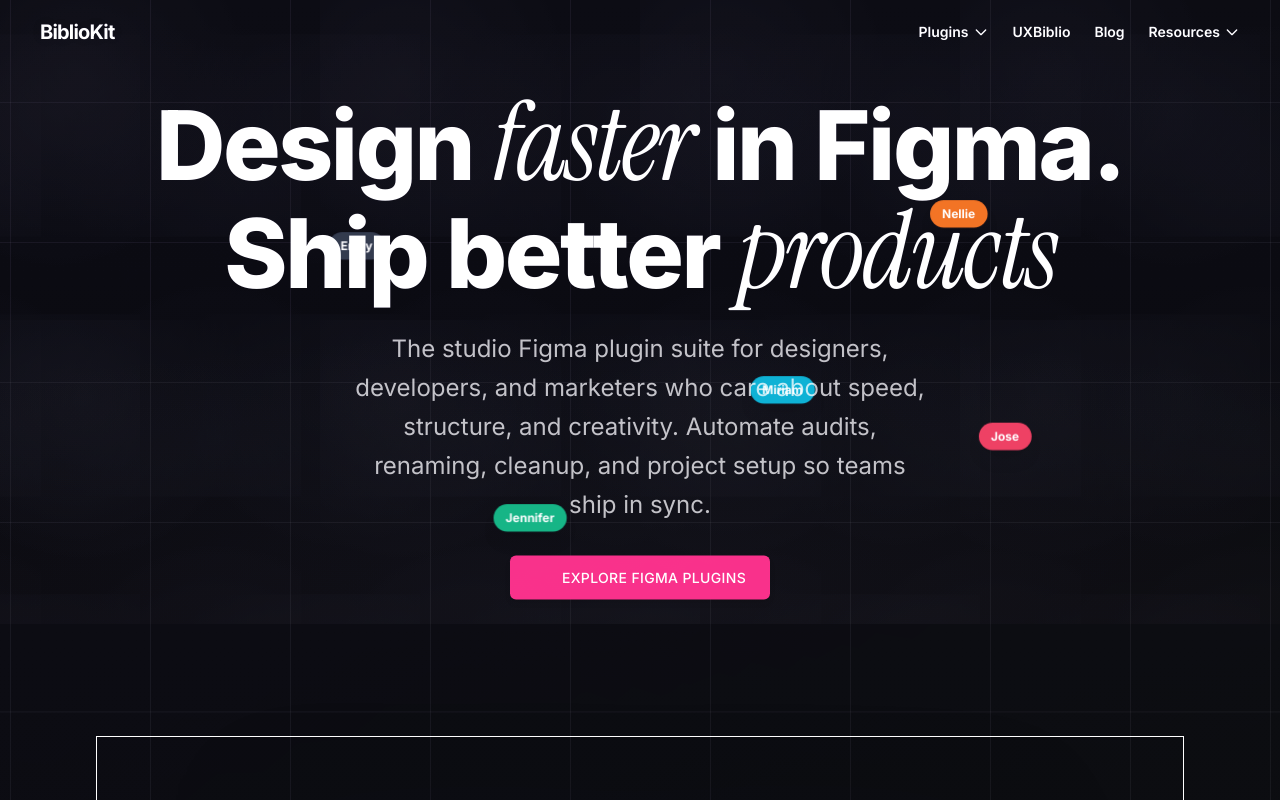
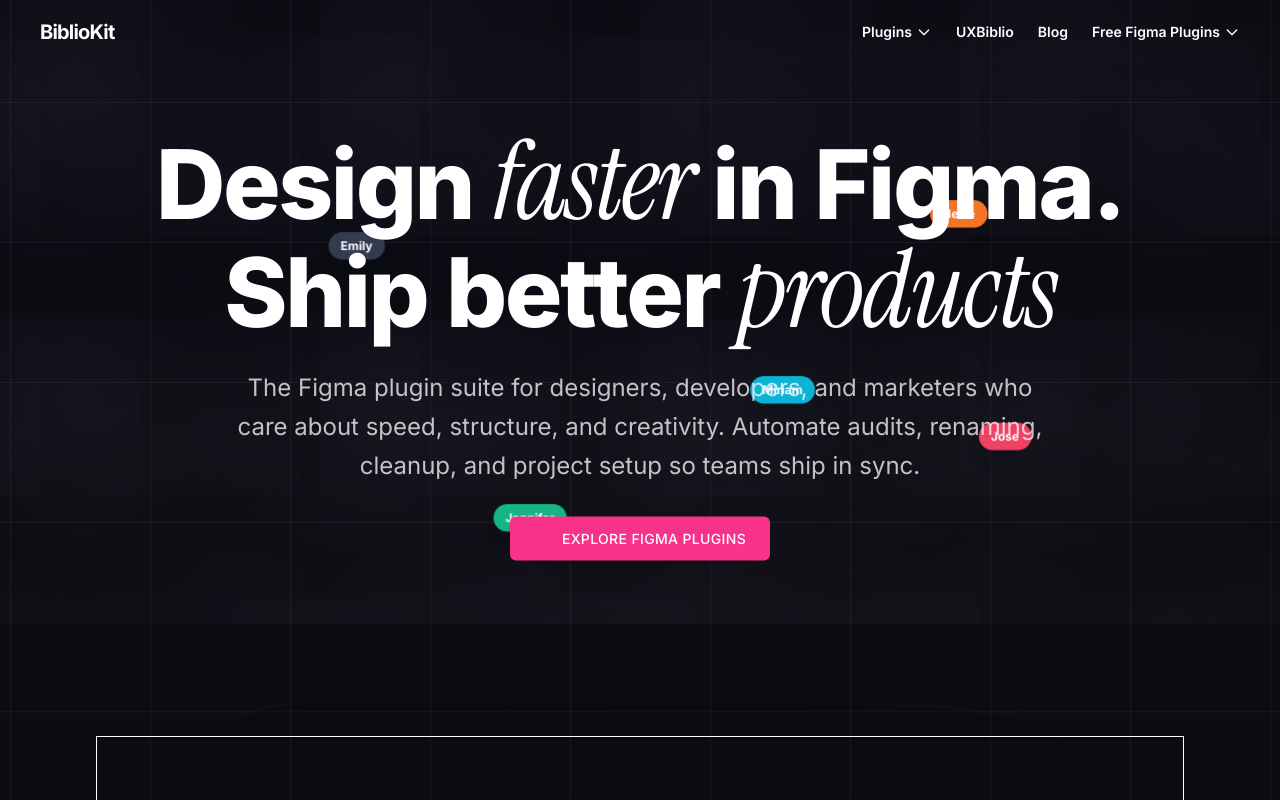
Before and after one commit to emviedv/BKitLaunch, a React (Vite) app: page / in a window 1280 px wide. Shown: the top 800 px of the page. Built offline with nearby package versions, Linux system fonts and the light colour scheme; some icons are missing.

Commit message:
Update landing hero copy and header dropdowns

```diff
--- a/src/components/BiblioKitLanding.tsx
+++ b/src/components/BiblioKitLanding.tsx
@@ -270,7 +270,7 @@ const BiblioKitLanding: React.FC = () => {
   return (
     <>
       {shouldRenderHero && (
-        <LandingHero hero={mergedProduct as any} />
+        <LandingHero hero={mergedProduct as any} descriptionMaxWidthClassName="max-w-[90%]" />
       )}
       {shouldRenderSections && (
         <div className="relative isolate overflow-hidden">
--- a/src/components/Header.tsx
+++ b/src/components/Header.tsx
@@ -57,6 +57,7 @@ const Header = () => {
     '/biblio-rename': '/media/icons/biblio-rename-icon.png',
     '/biblio-clean': '/media/icons/biblio-clean-icon.png',
     '/biblio-audit': '/media/icons/biblio-audit-icon.png',
+    '/biblio-table': '/media/icons/biblio-table-icon.png',
   };
 
   const resolvePluginIconSrc = (child: NavChild): string | null => {
@@ -70,6 +71,7 @@ const Header = () => {
   navItems = navItems.map((item) => {
     if ((item as DropdownNavItem).type === 'dropdown') {
       const dd = item as DropdownNavItem;
+      const normalizedDropdownLabel = dd.label?.trim().toLowerCase();
       const children = (dd.children || []).map((child) => {
         const normalizedLabel = child.label?.trim().toLowerCase();
         if (normalizedLabel === 'component auditor' || normalizedLabel?.startsWith('biblioaudit')) {
@@ -81,6 +83,9 @@ const Header = () => {
         }
         return child;
       });
+      if (normalizedDropdownLabel === 'resources') {
+        return { ...dd, label: 'Free Figma Plugins', children };
+      }
       return { ...dd, children };
     }
     const normalizedLabel = (item as LinkNavItem).label?.trim().toLowerCase();
@@ -105,18 +110,12 @@ const Header = () => {
 
   const resourcesDropdown: DropdownNavItem = {
     type: 'dropdown',
-    label: 'Resources',
+    label: 'Free Figma Plugins',
     children: [
       {
             label: 'BiblioClean — The Blue Line Wiper',
             href: '/biblio-clean',        description: 'Remove prototype links safely without breaking your main components.',
         icon: 'plug',
-      },
-      {
-        label: 'Remove Prototype Link — Cleanup Ritual',
-        href: '/resources/remove-prototype-link',
-        description: 'Help designers, developers, and marketers revoke risky prototype links so everyone shares the right build.',
-        icon: 'link',
       }
     ],
   };
@@ -125,7 +124,7 @@ const Header = () => {
     (item) =>
       (item as DropdownNavItem).type === 'dropdown' &&
       typeof (item as DropdownNavItem).label === 'string' &&
-      (item as DropdownNavItem).label.trim().toLowerCase() === 'resources'
+      (item as DropdownNavItem).label.trim().toLowerCase() === 'free figma plugins'
   );
 
   if (!hasResourcesDropdown) {
@@ -216,6 +215,7 @@ const Header = () => {
               if ((item as DropdownNavItem).type === 'dropdown') {
                 const dd = item as DropdownNavItem;
                 const isPluginsDropdown = dd.label?.trim().toLowerCase() === 'plugins';
+                const isFreePluginsDropdown = dd.label?.trim().toLowerCase() === 'free figma plugins';
                 const dropdownPanelClassName = isPluginsDropdown
                   ? 'absolute top-full left-0 mt-3 w-[560px] rounded-3xl border border-white/12 bg-[#0b0c0f]/95 backdrop-blur-xl shadow-[0_32px_90px_rgba(7,5,16,0.6)] opacity-0 invisible group-hover:opacity-100 group-hover:visible transition-all duration-200 z-50'
                   : 'absolute top-full left-0 mt-3 w-[380px] rounded-2xl border border-white/12 bg-[#0b0c0f] shadow-[0_26px_80px_rgba(7,5,16,0.55)] opacity-0 invisible group-hover:opacity-100 group-hover:visible transition-all duration-200 z-50';
@@ -235,12 +235,15 @@ const Header = () => {
                         {(dd.children || []).map((child, ci) => {
                           const href = child.href || '#';
                           const normalizedHref = href.startsWith('#') ? `/${href}` : href;
-                          const pluginIconSrc = isPluginsDropdown ? resolvePluginIconSrc(child) : null;
+                          const pluginIconSrc = (isPluginsDropdown || isFreePluginsDropdown)
+                            ? resolvePluginIconSrc(child)
+                            : null;
+                          const usePluginIconStyle = isPluginsDropdown || Boolean(pluginIconSrc);
                           const ChildIcon = resolveLucideIcon(child.icon || child.label);
                           const itemClassName = isPluginsDropdown
                             ? 'group/item flex gap-3 rounded-2xl transition-colors hover:bg-white/10 focus-visible:outline focus-visible:outline-2 focus-visible:outline-offset-2 focus-visible:outline-[#ff2f87]'
                             : 'flex gap-3 rounded-xl transition-colors hover:bg-[#ff2f87]/12';
-                          const iconWrapperClassName = isPluginsDropdown
+                          const iconWrapperClassName = usePluginIconStyle
                             ? 'flex h-10 w-10 items-center justify-center'
                             : 'flex h-9 w-9 items-center justify-center rounded-xl bg-[#ff2f87]/14 text-white border border-white/10';
                           return (
@@ -340,13 +343,17 @@ const Header = () => {
                     const href = child.href || '#';
                     const normalizedHref = href.startsWith('#') ? `/${href}` : href;
                     const isPluginsDropdown = dd.label?.trim().toLowerCase() === 'plugins';
-                    const pluginIconSrc = isPluginsDropdown ? resolvePluginIconSrc(child) : null;
+                    const isFreePluginsDropdown = dd.label?.trim().toLowerCase() === 'free figma plugins';
+                    const pluginIconSrc = (isPluginsDropdown || isFreePluginsDropdown)
+                      ? resolvePluginIconSrc(child)
+                      : null;
+                    const usePluginIconStyle = isPluginsDropdown || Boolean(pluginIconSrc);
                     const ChildIcon = resolveLucideIcon(child.icon || child.label);
                     const isEmojiIcon =
                       !pluginIconSrc &&
                       typeof child.icon === 'string' &&
                       /[\p{Extended_Pictographic}]/u.test(child.icon);
-                    const iconWrapperClassName = isPluginsDropdown
+                    const iconWrapperClassName = usePluginIconStyle
                       ? 'flex h-9 w-9 items-center justify-center'
                       : 'flex h-9 w-9 items-center justify-center rounded-xl bg-[#ff2f87]/14 text-white border border-white/10';
                     return (
--- a/src/components/LandingHero.tsx
+++ b/src/components/LandingHero.tsx
@@ -48,6 +48,7 @@ export interface LandingHeroProps {
   hero: LandingHeroContent | null | undefined;
   compact?: boolean;
   titleClampLines?: number;
+  descriptionMaxWidthClassName?: string;
 }
 
 const heroGradientDiagnosticsEnabled = () => {
@@ -107,7 +108,12 @@ const resolveTarget = (href?: string | null) => (href && href.startsWith('http')
 
 const resolveRel = (href?: string | null) => (href && href.startsWith('http') ? 'noopener noreferrer' : undefined);
 
-const LandingHero: React.FC<LandingHeroProps> = ({ hero, compact, titleClampLines }) => {
+const LandingHero: React.FC<LandingHeroProps> = ({
+  hero,
+  compact,
+  titleClampLines,
+  descriptionMaxWidthClassName,
+}) => {
   const confettiRef = useRef<ConfettiRef>(null);
   const sectionRef = useRef<HTMLElement | null>(null);
   const gradientLayerRef = useRef<HTMLDivElement | null>(null);
@@ -134,6 +140,7 @@ const LandingHero: React.FC<LandingHeroProps> = ({ hero, compact, titleClampLine
   const heroContentWidthClass = shouldClampTitle
     ? 'w-full max-w-[calc(100vw-5rem)] sm:max-w-4xl'
     : 'max-w-4xl';
+  const resolvedDescriptionMaxWidthClassName = descriptionMaxWidthClassName ?? 'max-w-xl';
 
   const { firstSentence, remainder } = splitHeroHeadline(title);
   const headlineSegments = useMemo(
@@ -394,7 +401,7 @@ const LandingHero: React.FC<LandingHeroProps> = ({ hero, compact, titleClampLine
             </h1>
 
             {description && (
-              <p className="text-2xl text-white/75 max-w-xl leading-relaxed text-center mx-auto mb-8">
+              <p className={`text-2xl text-white/75 ${resolvedDescriptionMaxWidthClassName} leading-relaxed text-center mx-auto mb-8`}>
                 {typeof description === 'string'
                   ? description.split('\n').map((line, i, arr) => (
                       <span key={i}>
--- a/src/data/products.json
+++ b/src/data/products.json
@@ -29,7 +29,7 @@
     "visible": true,
     "title": "Design faster in Figma.\nShip better products",
     "badgeLabel": null,
-    "description": "The studio Figma plugin suite for designers, developers, and marketers who care about speed, structure, and creativity. Automate audits, renaming, cleanup, and project setup so teams ship in sync.",
+    "description": "The Figma plugin suite for designers, developers, and marketers who care about speed, structure, and creativity. Automate audits, renaming, cleanup, and project setup so teams ship in sync.",
     "primaryButton": "Explore Figma plugins",
     "secondaryButton": null,
     "primaryButtonLink": "#landing-features",
```
Also changed, not shown: public/media/icons/biblio-table-icon.png (added), 2 other files (tests, documents, lock files or other folders).
